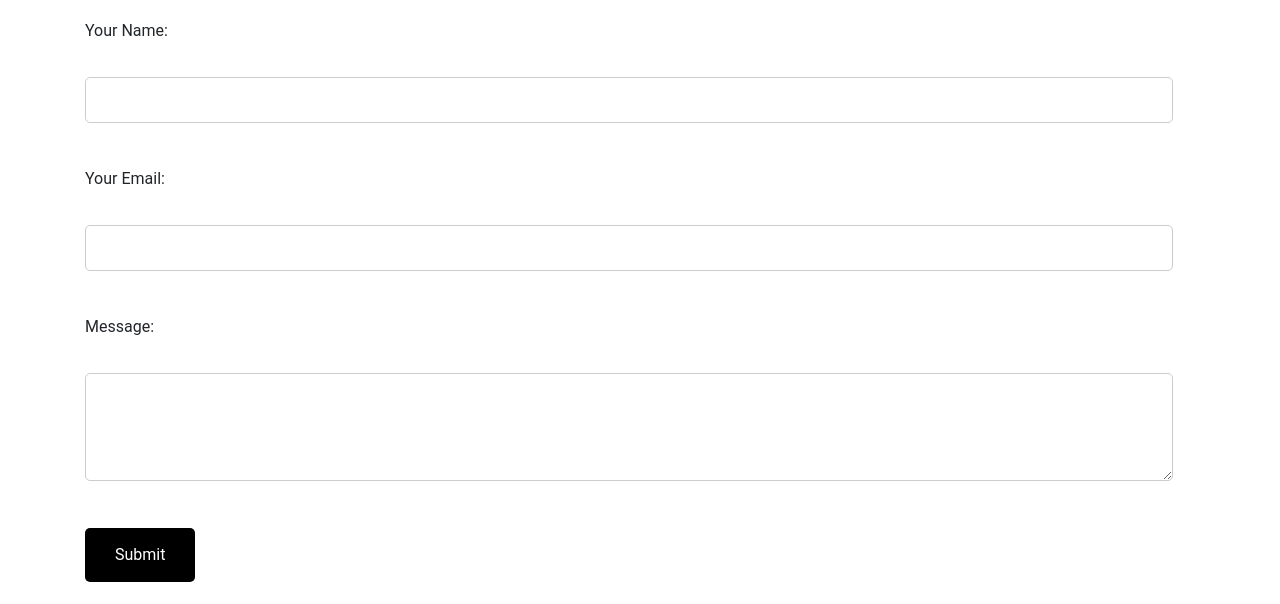
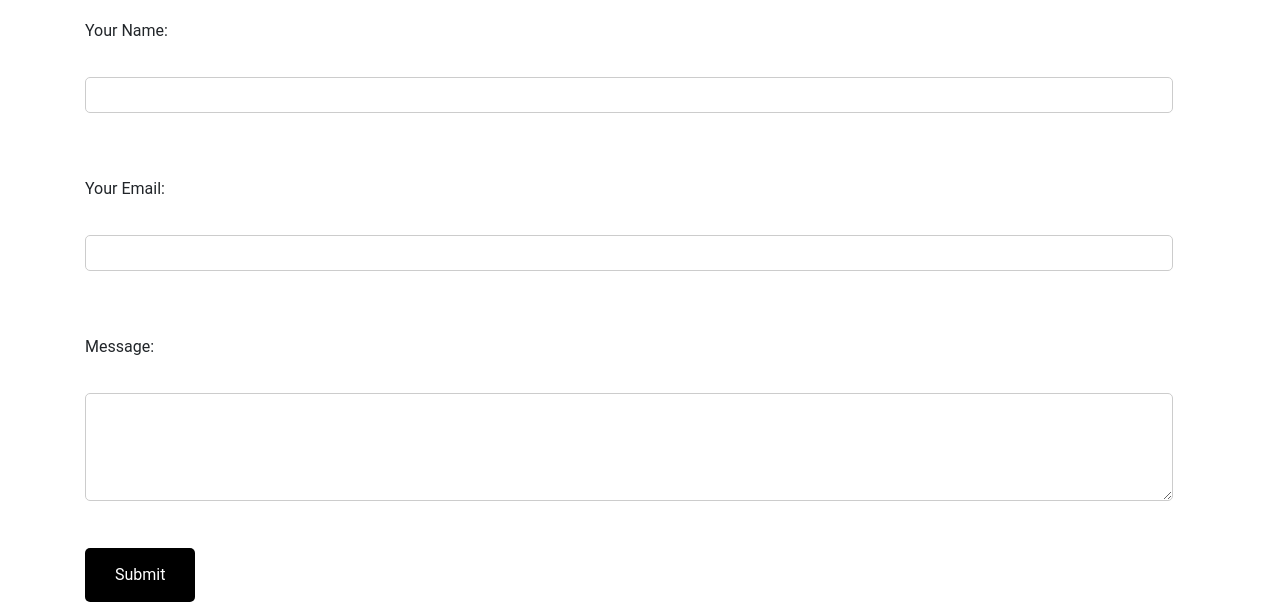
Before and after one commit to jpaymar/maplediv.github.io, a plain HTML site: page contact/contact.html in a window 1280 px wide. Shown: the part 219-823 px from the top of the page. Drawn offline with nearby package versions, Linux system fonts and the light colour scheme.

Commit message:
Message describing your changes

```diff
--- a/contact/contact.html
+++ b/contact/contact.html
@@ -45,9 +45,9 @@
         <h1 class="art-h1">Contact</h1>
         <form class="contact-form-page" method="post" action="mailto:joseph.paymar@gmail.com" enctype="text/plain">
             <label for="name">Your Name:</label><br>
-            <input type="text" id="name" name="name" required><br><br>
+            <input type="text" id="name" name="name" required class="custom-textarea"><br><br>
             <label for="email">Your Email:</label><br>
-            <input type="email" id="email" name="email" required><br><br>
+            <input type="email" id="email" name="email" required class="custom-textarea"><br><br>
             <label for="message">Message:</label><br>
             <textarea id="message" name="message" rows="4" class="custom-textarea"></textarea>
             <button type="submit" class="btn btn-primary custom-button full-width-mobile">Submit</button>
--- a/style1.css
+++ b/style1.css
@@ -266,20 +266,27 @@ body {
 
 @media (max-width: 393px) {
 
+    .custom-textarea {
+        width: 100% !important;
+    }
+
     .btn {
         margin-bottom: 20px !important;
         margin-top: 20px !important;
         padding: 15px;
+        margin-right: 0px !important;
     }
 
     .btn-primary{
         color: #ffffff !important;
         background-color: #000000;
         border: #000000;
+        margin-right: 0px !important;
     }
 
     .custom-button{
         margin-bottom: 40px !important;
+        margin-right: 0px;
     }
 
     .full-width-mobile {
@@ -400,22 +407,25 @@ body {
 }
 
 @media (min-width: 769px)  {
+
+
     .custom-textarea {
         padding-bottom: 0px !important;
-        margin-bottom: 0px !important;
+        margin-bottom: 40px !important;
     }
     .btn {
         padding-top: 15px;
         padding-bottom: 15px;
-        padding-left: 30px;
-        padding-right: 30px;
+        padding-left: 30px !important;
+        padding-right: 30px !important;
+        margin-top: 0px !important;
     }
 
     .btn-primary{
+        margin-right: 20px !important;
         color: #ffffff !important;
         background-color: #000000;
         border: #000000;
-        margin-right: 20px;
     }
 
     .custom-button{
@@ -427,6 +437,11 @@ body {
         font-size: 18px; /* Adjust font size as needed */
         line-height: 1.5;
         margin-bottom: 0px !important;
+        margin-bottom: 40px !important;
+    }
+
+    .text-left{
+        margin-bottom: 40px !important;
     }
 
     .art-h1 {
```
